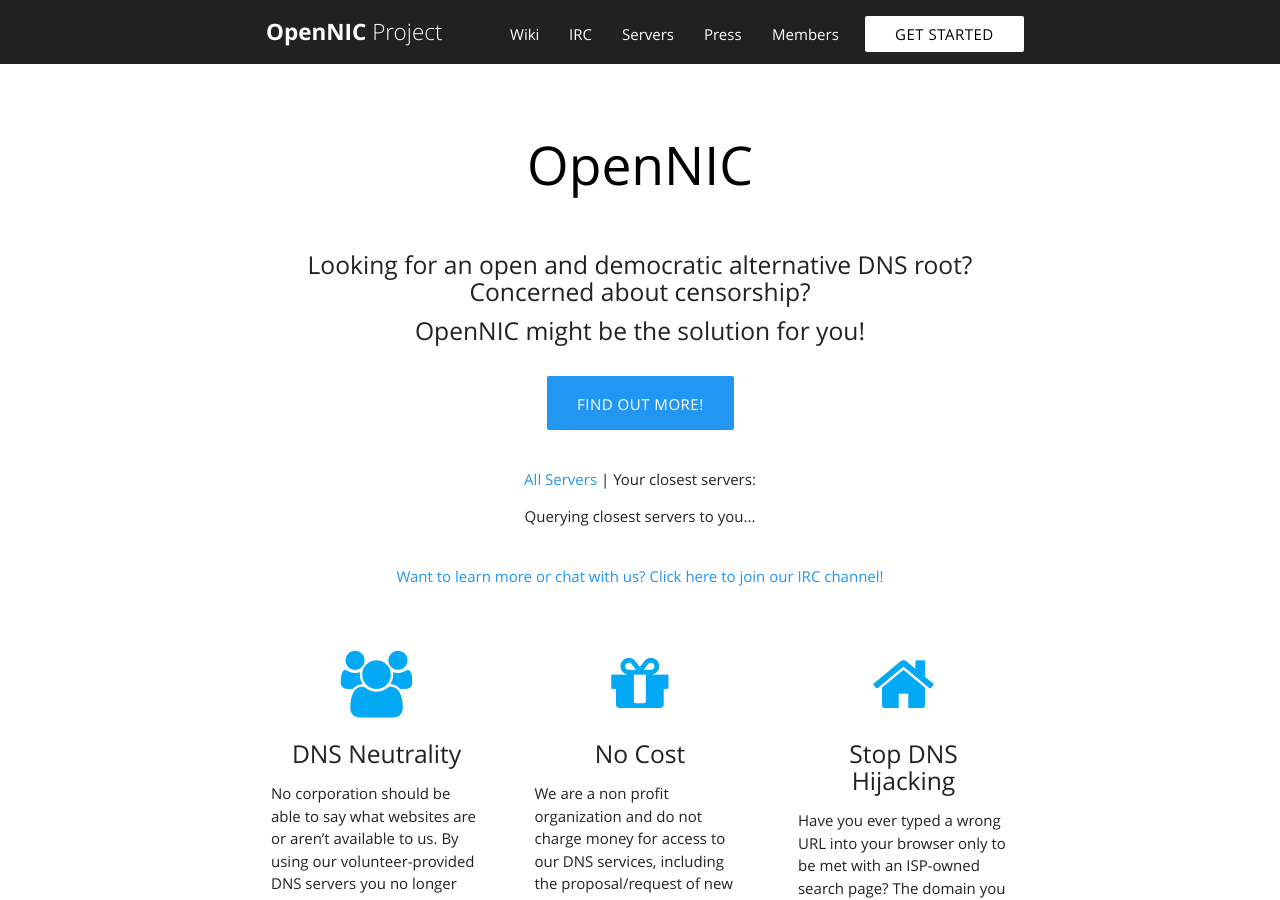
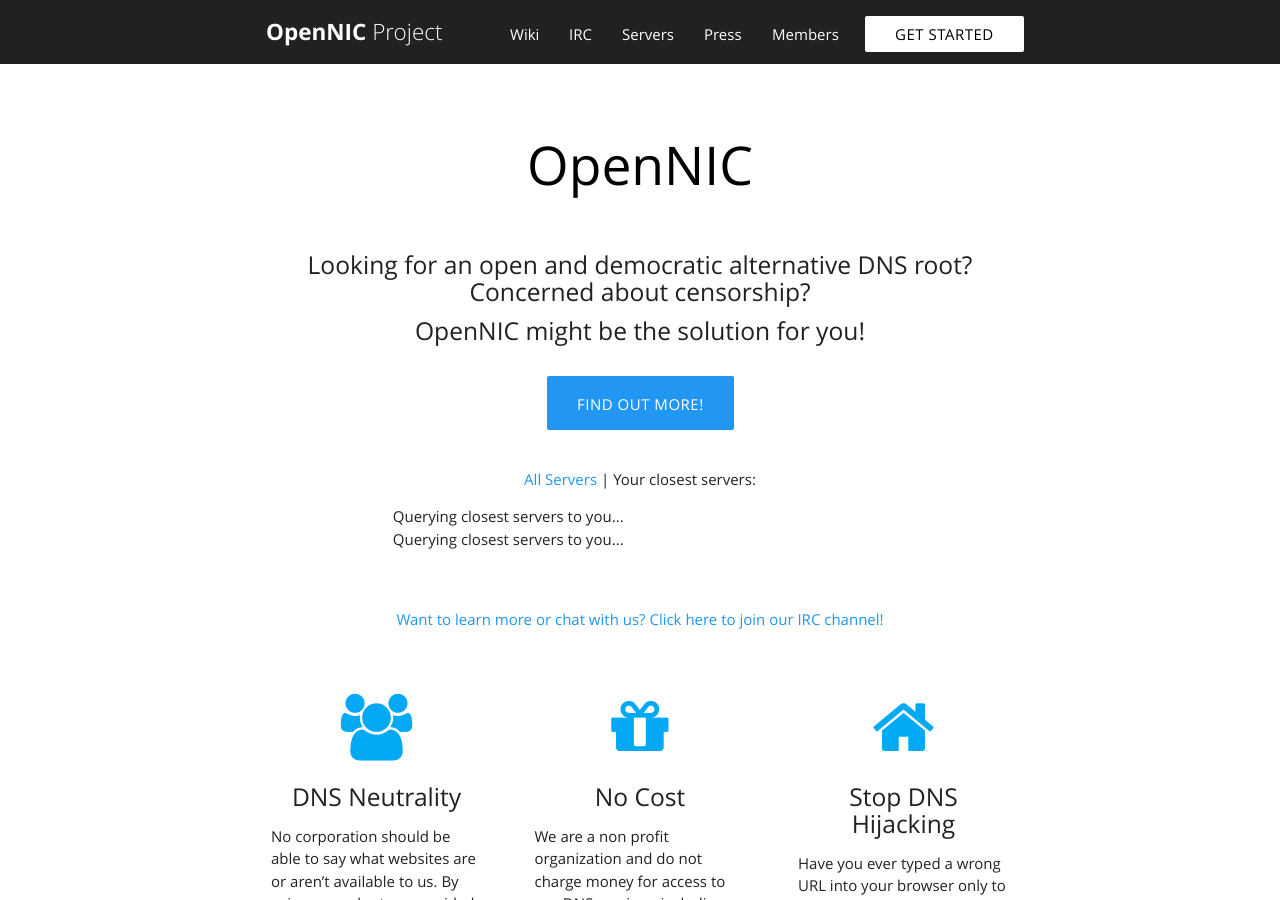
Before and after one commit to opennic/opennic-web, a Jekyll site: the page built from index.html, in a window 1280 px wide and 900 px high. Built offline with Jekyll 4.4.1, drawn with Linux system fonts in a browser that asks for light colours; the list of posts is cut into pages by our own code; comment, search, counter and statistics services are not loaded.

Commit message:
IPv4/IPv6 table
Closes #5, this is the alternative.

```diff
--- a/index.html
+++ b/index.html
@@ -25,21 +25,43 @@
             		<a href="https://wiki.opennic.org/start" class="waves-effect waves-light btn-large z-depth-0 blue" target="_blank">Find Out More!</a>
             		<br /><br />
                 <p><a href="https://servers.opennic.org/" target="_blank">All Servers</a> &#124; Your closest servers:</p>
-                <div id="geoip"></div>
+                <div class="row">
+                  <div class="col s12 m6 offset-l1">
+                    <div id="geoip4"></div>
+                  </div>
+                  <div class="col s12 m6 offset-l1">
+                    <div id="geoip6"></div>
+                  </div>
+                </div>
                 <script type="text/javascript">
               		jQuery( document ).ready( function() {
               			jQuery.ajax( {
-              				url: 'https://api.opennic.org/geoip/?jsonp&res=4&ip=&nearest',
+              				url: 'https://api.opennic.org/geoip/?jsonp&res=4&ipv=4',
               				method: 'GET',
               				dataType: 'jsonp',
               				beforeSend: function() {
-              					jQuery( '#geoip' ).html( 'Querying closest servers to you...<br />' );
+              					jQuery( '#geoip4' ).html( 'Querying closest servers to you...<br />' );
               				},
               				success: function( data, status, jqxhr ) {
-              					jQuery( '#geoip' ).html( '' );
+              					jQuery( '#geoip4' ).html( '' );
               					for( ip in data )
               					{
-              						jQuery( '#geoip' ).html( jQuery( '#geoip' ).html() + data[ip].ip + ' (' + data[ip].short + '): ' + data[ip].stat + '% uptime<br />' );
+              						jQuery( '#geoip4' ).html( jQuery( '#geoip4' ).html() + data[ip].ip + ' (' + data[ip].short + '): ' + data[ip].stat + '% uptime<br />' );
+              					}
+              				}
+              			} );
+                    jQuery.ajax( {
+              				url: 'https://api.opennic.org/geoip/?jsonp&res=4&ipv=4',
+              				method: 'GET',
+              				dataType: 'jsonp',
+              				beforeSend: function() {
+              					jQuery( '#geoip6' ).html( 'Querying closest servers to you...<br />' );
+              				},
+              				success: function( data, status, jqxhr ) {
+              					jQuery( '#geoip6' ).html( '' );
+              					for( ip in data )
+              					{
+              						jQuery( '#geoip6' ).html( jQuery( '#geoip6' ).html() + data[ip].ip + ' (' + data[ip].short + '): ' + data[ip].stat + '% uptime<br />' );
               					}
               				}
               			} );
```
